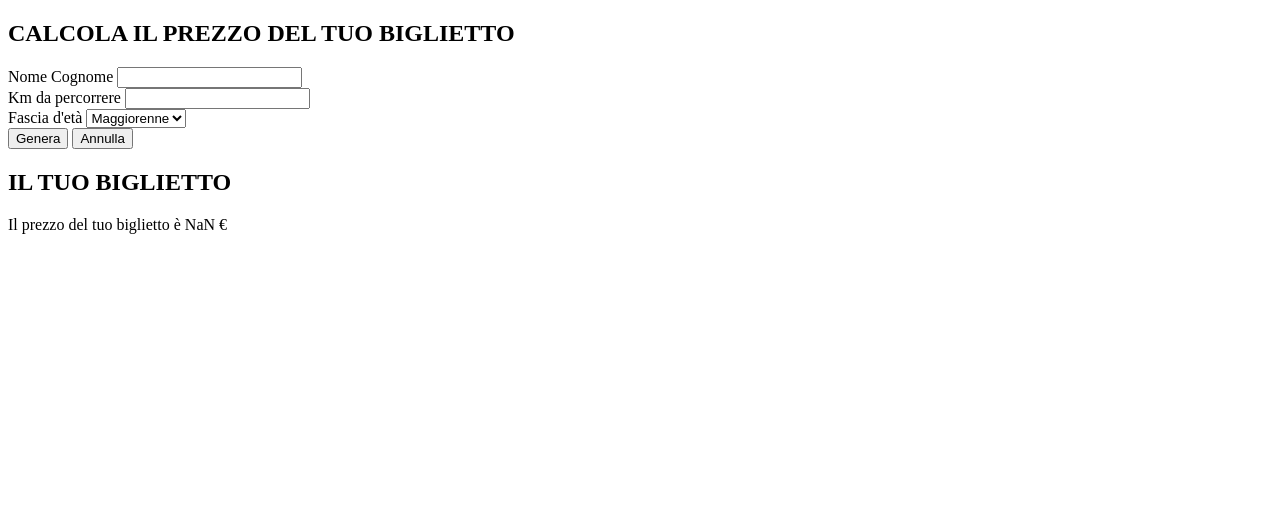
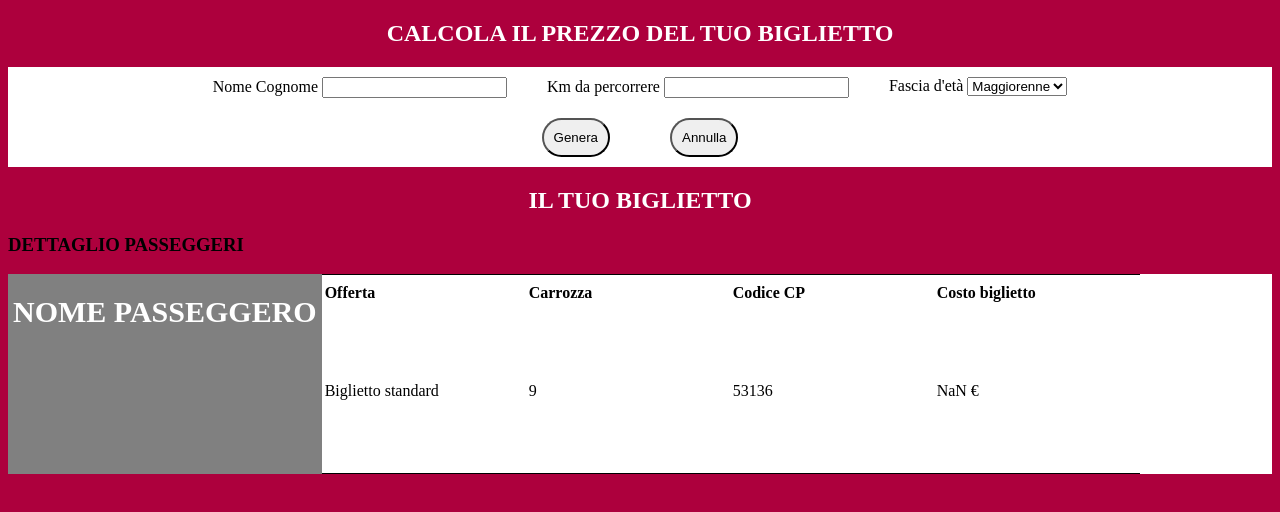
Before and after one commit to LorisP96/js-biglietto-treno-form, a plain HTML site: page index.html in a window 1280 px wide. Both pictures are taken after a click on the button "Genera". Drawn offline with Linux system fonts and the light colour scheme.

Commit message:
java good

```diff
--- a/css/style.css
+++ b/css/style.css
@@ -1,3 +1,11 @@
+body {
+    background-color: rgb(173, 0, 61);
+}
+
+.container {
+    background-color: white;
+}
+
 .hidden {
     display: none;
 }
@@ -5,3 +13,53 @@
 .active {
     display: block;
 }
+
+.hidden > .container {
+    display: flex;
+    height: 200px;
+}
+
+table {
+    border-top: 1px solid black ;
+    border-bottom: 1px solid black ;
+    padding: 0;
+}
+
+th, td {
+    width: 200px;
+}
+
+th {
+    text-align: left;
+    height: 30px;
+}
+
+.user-name-box {
+    padding: 20px 5px;
+    font-weight: 700;
+    font-size: 30px;
+    color: white;
+    background-color: grey;
+    border-top: 1px solid grey ;
+    border-bottom: 1px solid grey ;
+}
+
+.user-form, .user-button {
+    display: flex;
+    justify-content: center;
+}
+
+button {
+    padding: 10px;
+    margin: 10px 30px;
+    border-radius: 20px;
+}
+
+.user-form > * {
+    padding: 10px 20px;
+}
+
+h2 {
+    text-align: center;
+    color: white;
+}
--- a/index.html
+++ b/index.html
@@ -48,9 +48,31 @@
             <h2>IL TUO BIGLIETTO</h2>
         </div>
 
+        <h3>DETTAGLIO PASSEGGERI</h3>
+
         <div class="container">
-            <div id="user-name-result"></div>
-            <div id="user-price-result"></div>
+            <div class="user-name-box">
+                <div>NOME PASSEGGERO</div>
+                <div id="user-name-result"></div>
+            </div>
+            <table>
+                <tbody>
+                    <tr>
+                        <th>Offerta</th>
+                        <th>Carrozza</th>
+                        <th>Codice CP</th>
+                        <th>Costo biglietto</th>
+                    </tr>
+                    <tr>
+                        <td><div id="user-offer"></div></td>
+                        <td><div id="user-cab"></div></td>
+                        <td><div id="user-cp"></div></td>
+                        <td><div id="user-price-result"></div></td>
+                    </tr>
+                </tbody>
+            </table>
+
+
         </div>
     </section>
 
--- a/js/script.js
+++ b/js/script.js
@@ -1,3 +1,5 @@
+// BOTTONE GENERA
+
 const genButton = document.getElementById('genera');
 
 genButton.addEventListener('click',
@@ -13,9 +15,20 @@ genButton.addEventListener('click',
         let discount = 0
 
         if(userAge === 'minorenne') {
+
             discount = userPrice * 20 / 100;
+
+            document.getElementById('user-offer').innerHTML = `Biglietto scontato del 20%`;
+
         } else if(userAge === 'over') {
+
             discount = userPrice * 40 / 100;
+
+            document.getElementById('user-offer').innerHTML = `Biglietto scontato del 40%`;
+
+        } else {
+
+            document.getElementById('user-offer').innerHTML = `Biglietto standard`;
         }
 
         let finalPrice = userPrice - discount;
@@ -26,14 +39,27 @@ genButton.addEventListener('click',
 
         document.getElementById('user-name-result').innerHTML = userName;
 
-        document.getElementById('user-price-result').innerHTML = `Il prezzo del tuo biglietto è ${humanPrice} €`;
+        document.getElementById('user-price-result').innerHTML = `${humanPrice} €`;
+
+        document.getElementById('user-cab').innerHTML = Math.floor(Math.random() * 10);
+
+        document.getElementById('user-cp').innerHTML = Math.floor(Math.random() * 100000);
     }
 );
+
+// BOTTONE ANNULLA
 
 const annButton = document.getElementById('annulla');
 
 annButton.addEventListener('click',
     function() {
         document.querySelector('.hidden').classList.remove('active');
+
+        document.getElementById('user-name').value = '';
+
+        document.getElementById('user-km').value = '';
+
+        document.getElementById('user-age').value = 'maggiorenne';
+
     }
 );
```
